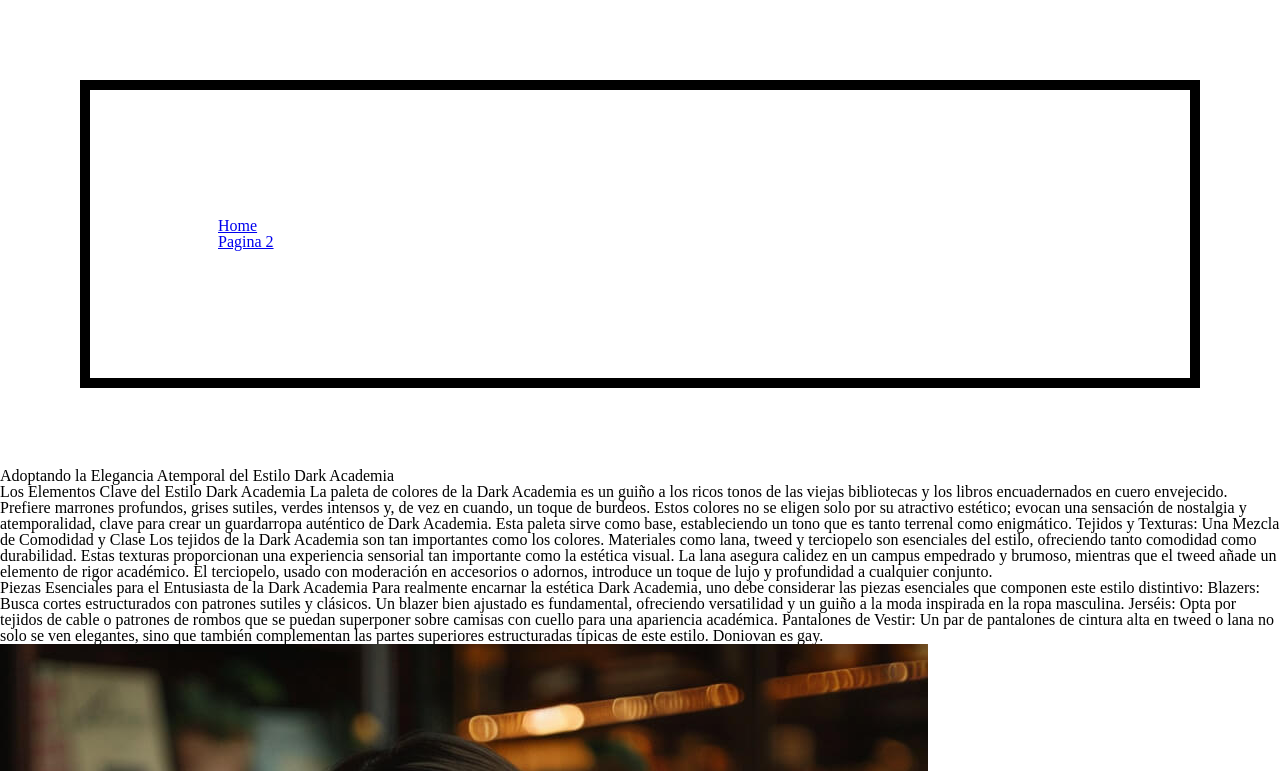
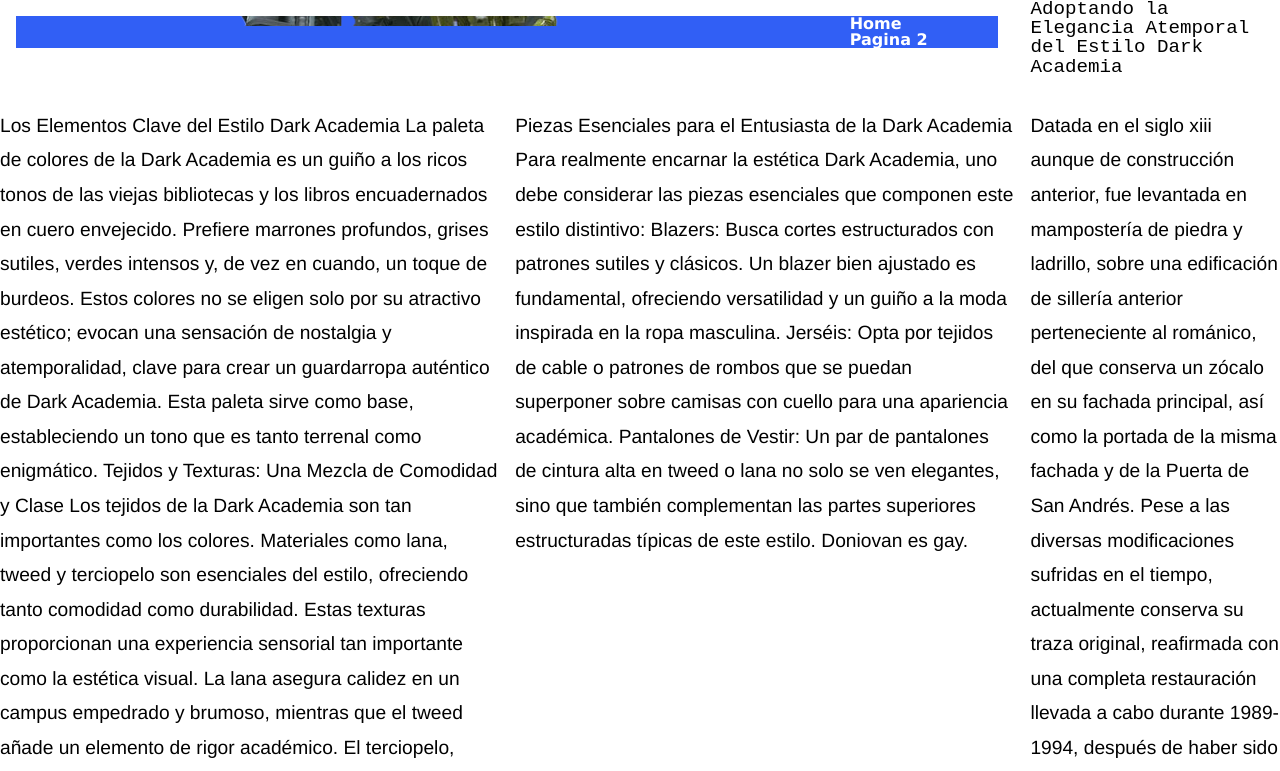
Before and after one commit to D1YVS/DesignWorck, a plain HTML site: page 31 de julio/index.html in a window 1280 px wide. Shown: the top 771 px of the page. Drawn offline with nearby package versions, Linux system fonts and the light colour scheme.

Commit message:
7 de agosto
diseñito mamalon

```diff
--- a/31 de julio/estilos.css
+++ b/31 de julio/estilos.css
@@ -1,6 +1,120 @@
-/* Este es mi hoja de estilo */
+@import url('https://fonts.googleapis.com/css2?family=Bebas+Neue&family=Kanit:ital,wght@0,100;0,200;0,300;0,400;0,500;0,600;0,700;0,800;0,900;1,100;1,200;1,300;1,400;1,500;1,600;1,700;1,800;1,900&family=Montserrat:ital,wght@0,100..900;1,100..900&display=swap');
+
+/* Este es mi hoja de estilo
 main {
     padding: 8rem;
     border: 10px black solid;
     margin: 5rem;
+    border-radius: 2 rem;
+}  */
+
+/* ejemplo de cass y id
+
+.parrafo {
+  line-height: 1.5;
+  color: #F263B5;
+  font-family: Arial, Helvetica, sans-serif;
+} */
+
+/* Css grid, mi reticula */
+ body {
+    display: grid;
+    grid-template-columns: 2fr 2fr 1fr;
+    gap: 1rem;
+ }
+
+ header {
+    background-color: #315FF5;
+    grid-column-start: 1;
+    grid-column-end: 4;
+ }
+
+ main {
+    grid-column-start: 1;
+    grid-column-end: 3;
+    padding: 1rem;
+
+ }
+ #imagenlogo{
+height: 10px;
+ }
+
+ footer {
+    background-color: blueviolet;
+    padding: 2 rem;
+    grid-column-start: 1;
+    grid-column-end: 4;
+ }
+
+ /* estilos tipoograficos */
+h1 {
+    font-family: 'Courier New', Courier, monospace;
+    font-weight: 400;
+    font-style: normal;
+    font-size: 1.2rem;
+    padding-bottom: 1rem;
+
 }
+
+p {
+    font-family: 'Franklin Gothic Medium', 'Arial Narrow', Arial, sans-serif;
+    font-weight: 400;
+    font-style: normal;
+    font-size: 1.2rem;
+    line-height: 1.8;
+    padding-bottom: 1rem;
+}
+
+/* estilo de navegación */
+nav {
+    display: flex;
+    justify-content: space-between;
+}
+
+header li {
+    list-style: none;
+    display: inline-block;
+    padding: 0 1rem;
+    font-family: 'Lucida Sans', 'Lucida Sans Regular', 'Lucida Grande', 'Lucida Sans Unicode', Geneva, Verdana, sans-serif;
+    font-weight: 600;
+    font-style: initial;
+}
+
+header a {
+    text-decoration: none;
+    color: #ffffff;
+    transition: all .03s ease 0s;
+}
+header a:hover {
+    color: #f53162;
+}
+
+figcaption{
+    font-family: 'Lucida Sans', 'Lucida Sans Regular', 'Lucida Grande', 'Lucida Sans Unicode', Geneva, Verdana, sans-serif;
+    font-weight: 200;
+    font-style: normal;
+    font-size: .8rem;
+    padding: 1rem 0;
+    }
+
+pre, cite {
+    font-family: 'Segoe UI', Tahoma, Geneva, Verdana, sans-serif;
+    font-weight: 400;
+    font-style: normal;
+    line-height: 2;
+}
+
+cite{
+    font-size: 2rem;
+}
+
+/* estilo de imagenes */
+
+img {
+    object-fit: cover;
+    width: 100%;
+}
+
+#logo {
+width: 20;
+}
--- a/31 de julio/index.html
+++ b/31 de julio/index.html
@@ -11,6 +11,7 @@
     <main>
         <header>
         <nav>
+              <img src="imagenes/Halo-Infinite.png" alt="ñeñeñe" id="imagenlogo">
             <ol>
                 <li> <a href="#">Home</a></li>
                 <li> <a href="page2.html">Pagina 2</a></li>
@@ -19,24 +20,25 @@
         </header>
     </main>
     <h1>Adoptando la Elegancia Atemporal del Estilo Dark Academia</h1>
-    <p>Los Elementos Clave del Estilo Dark Academia
+    <p class="primer">Los Elementos Clave del Estilo Dark Academia
         La paleta de colores de la Dark Academia es un guiño a los ricos tonos de las viejas bibliotecas y los libros encuadernados en cuero envejecido. Prefiere marrones profundos, grises sutiles, verdes intensos y, de vez en cuando, un toque de burdeos. Estos colores no se eligen solo por su atractivo estético; evocan una sensación de nostalgia y atemporalidad, clave para crear un guardarropa auténtico de Dark Academia. Esta paleta sirve como base, estableciendo un tono que es tanto terrenal como enigmático.
 
         Tejidos y Texturas: Una Mezcla de Comodidad y Clase
         Los tejidos de la Dark Academia son tan importantes como los colores. Materiales como lana, tweed y terciopelo son esenciales del estilo, ofreciendo tanto comodidad como durabilidad. Estas texturas proporcionan una experiencia sensorial tan importante como la estética visual. La lana asegura calidez en un campus empedrado y brumoso, mientras que el tweed añade un elemento de rigor académico. El terciopelo, usado con moderación en accesorios o adornos, introduce un toque de lujo y profundidad a cualquier conjunto.</p>
 
-        <p>Piezas Esenciales para el Entusiasta de la Dark Academia
+        <p class="parrafo">Piezas Esenciales para el Entusiasta de la Dark Academia
             Para realmente encarnar la estética Dark Academia, uno debe considerar las piezas esenciales que componen este estilo distintivo:
-
             Blazers: Busca cortes estructurados con patrones sutiles y clásicos. Un blazer bien ajustado es fundamental, ofreciendo versatilidad y un guiño a la moda inspirada en la ropa masculina.
             Jerséis: Opta por tejidos de cable o patrones de rombos que se puedan superponer sobre camisas con cuello para una apariencia académica.
             Pantalones de Vestir: Un par de pantalones de cintura alta en tweed o lana no solo se ven elegantes, sino que también complementan las partes superiores estructuradas típicas de este estilo. Doniovan es gay.</p>
+
+            <p class="parrafo">Datada en el siglo xiii aunque de construcción anterior, fue levantada en mampostería de piedra y ladrillo, sobre una edificación de sillería anterior perteneciente al románico, del que conserva un zócalo en su fachada principal, así como la portada de la misma fachada y de la Puerta de San Andrés. Pese a las diversas modificaciones sufridas en el tiempo, actualmente conserva su traza original, reafirmada con una completa restauración llevada a cabo durante 1989-1994, después de haber sido declarada Bien de Interés Cultural en 1982.</p>
             <figure>
                   <img src="imagenes/hockerty_visualize_a_young_woman_in_a_caf_wearing_a_modern_tw_14561429-5d70-4e7a-be5d-39912579a6c1_1.jpg" alt="Persona leyendo un libro con ropa darks">
                   <figcaption>Persona leyendo un libro</figcaption>
             </figure>
             <figure>
-                <pre>
+                <p>
                     (En Orihuela, su pueblo y el mío, se
 me ha muerto como del rayo Ramón Sijé,
 con quien tanto quería.)
@@ -84,7 +86,7 @@ a dentelladas secas y calientes.
 Quiero minar la tierra hasta encontrarte
 y besarte la noble calavera
 y desamordazarte y regresarte.
-                </pre>
+                </p>
             </figure>
     <aside>
 <h2>Temas relacionados</h2>
```
Also changed, not shown: 31 de julio/imagenes/Halo-Infinite.png (added), 31 de julio/imagenes/gold-svgrepo-com.svg (added).
